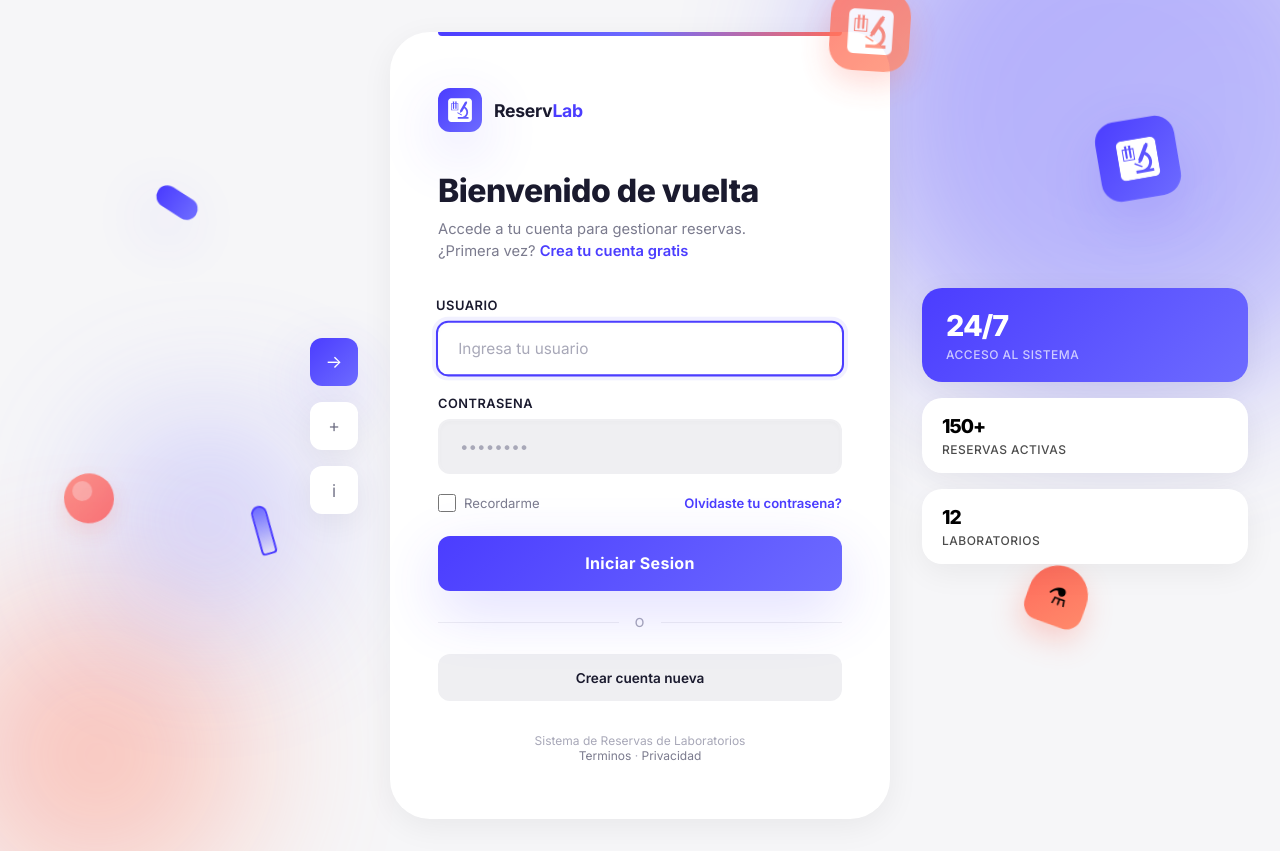
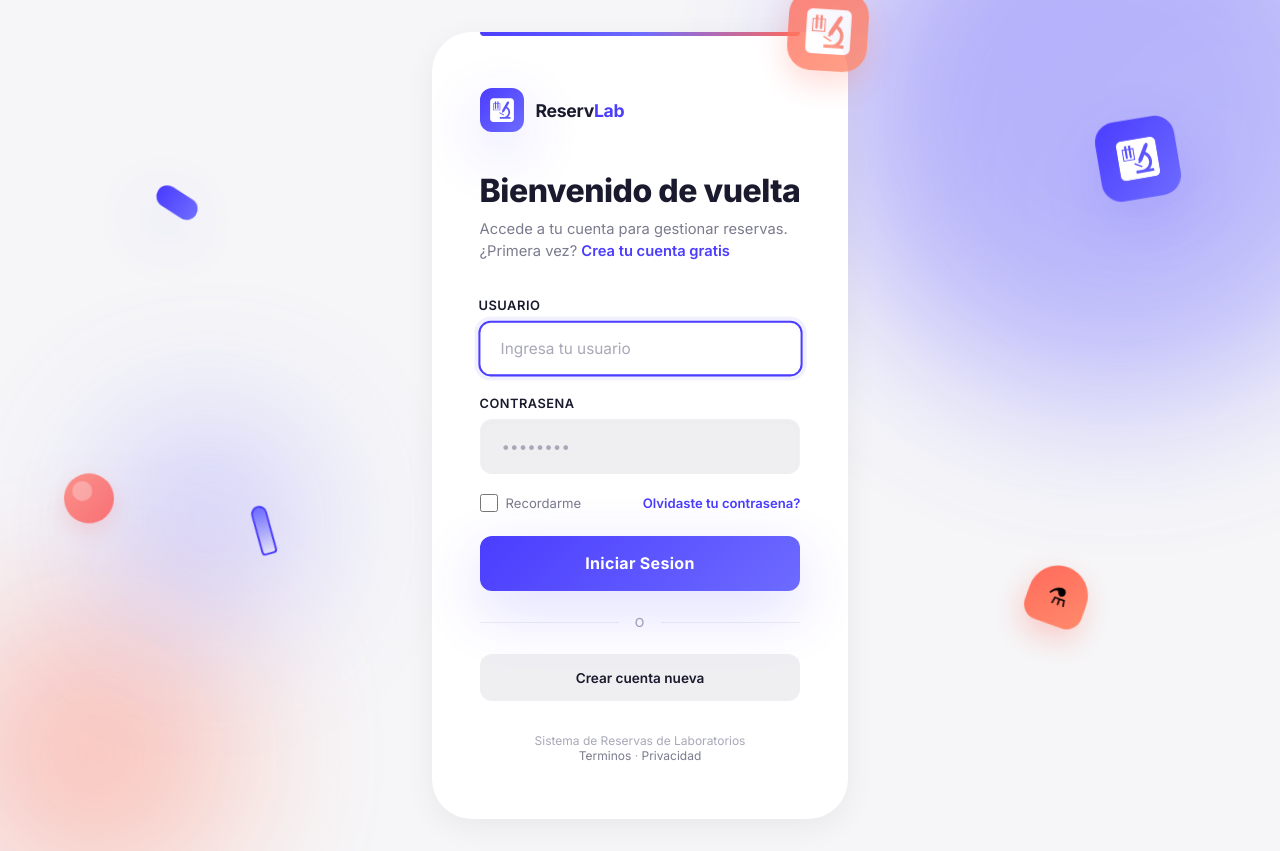
Before and after one commit to edben110/django-final, a Django app: page /login/ in a window 1280 px wide. Run offline with Django 5.2, Linux system fonts and the light colour scheme.

Commit message:
fix: center login card, remove sidebar buttons

```diff
--- a/Reserv/authentication/templates/authentication/login.html
+++ b/Reserv/authentication/templates/authentication/login.html
@@ -219,51 +219,18 @@
         ============================================ */
         .auth-container {
             display: grid;
-            grid-template-columns: 1fr minmax(420px, 500px) 1fr;
+            grid-template-columns: 1fr;
             min-height: 100vh;
             align-items: center;
+            justify-items: center;
             padding: 2rem;
             position: relative;
             z-index: 2;
         }
 
         /* ============================================
-           LEFT SIDEBAR PANEL
+           LEFT SIDEBAR - REMOVED
         ============================================ */
-        .sidebar-left {
-            display: flex;
-            flex-direction: column;
-            align-items: flex-end;
-            gap: 1rem;
-            padding-right: 2rem;
-        }
-
-        .sidebar-pill {
-            width: 48px;
-            height: 48px;
-            background: var(--white);
-            border-radius: var(--radius-sm);
-            display: flex;
-            align-items: center;
-            justify-content: center;
-            box-shadow: var(--shadow-card);
-            cursor: pointer;
-            transition: var(--transition);
-            color: var(--text-muted);
-            font-size: 1.1rem;
-        }
-
-        .sidebar-pill:hover {
-            transform: translateY(-2px);
-            box-shadow: var(--shadow-hover);
-            color: var(--primary);
-        }
-
-        .sidebar-pill--active {
-            background: linear-gradient(135deg, var(--primary), var(--primary-light));
-            color: var(--white);
-            box-shadow: var(--shadow-primary);
-        }
 
         /* ============================================
            AUTH CARD - MAIN FORM
@@ -741,18 +708,7 @@
     <!-- Main Grid Layout -->
     <div class="auth-container">
 
-        <!-- Left Sidebar -->
-        <nav class="sidebar-left" aria-label="Navigation">
-            <div class="sidebar-pill sidebar-pill--active" title="Login">
-                <span>&#8594;</span>
-            </div>
-            <div class="sidebar-pill" title="Register">
-                <span>&#43;</span>
-            </div>
-            <div class="sidebar-pill" title="Info">
-                <span>&#8505;</span>
-            </div>
-        </nav>
+        <!-- Left Sidebar removed -->
 
         <!-- Auth Card -->
         <main class="auth-card">
@@ -839,21 +795,7 @@
             </p>
         </main>
 
-        <!-- Right Sidebar - Stats -->
-        <aside class="sidebar-right">
-            <div class="stat-card stat-card--primary">
-                <div class="stat-card__number">24/7</div>
-                <div class="stat-card__label">Acceso al sistema</div>
-            </div>
-            <div class="stat-card stat-card--small">
-                <div class="stat-card__number">150+</div>
-                <div class="stat-card__label">Reservas activas</div>
-            </div>
-            <div class="stat-card stat-card--small">
-                <div class="stat-card__number">12</div>
-                <div class="stat-card__label">Laboratorios</div>
-            </div>
-        </aside>
+        <!-- Right sidebar removed for centered layout -->
 
     </div>
 
@@ -870,13 +812,7 @@
             });
         });
 
-        // Sidebar pill click interaction
-        document.querySelectorAll('.sidebar-pill').forEach(pill => {
-            pill.addEventListener('click', function() {
-                document.querySelectorAll('.sidebar-pill').forEach(p => p.classList.remove('sidebar-pill--active'));
-                this.classList.add('sidebar-pill--active');
-            });
-        });
+        // Sidebar pill click removed
 
         // Parallax effect on floating objects
         document.addEventListener('mousemove', (e) => {
```
